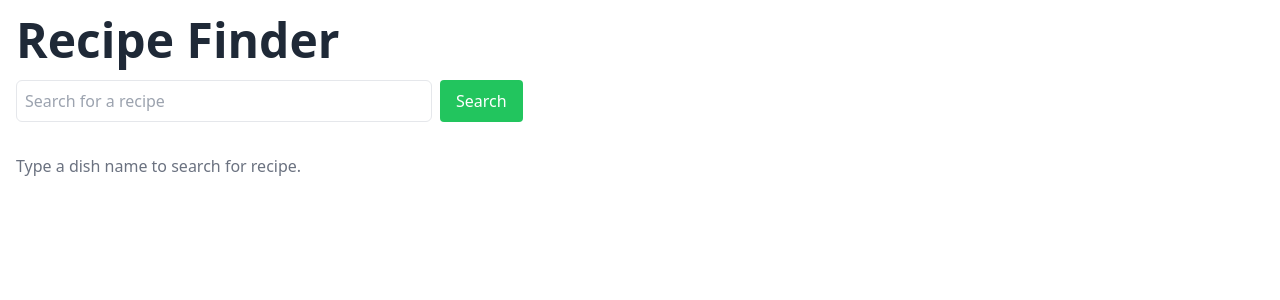
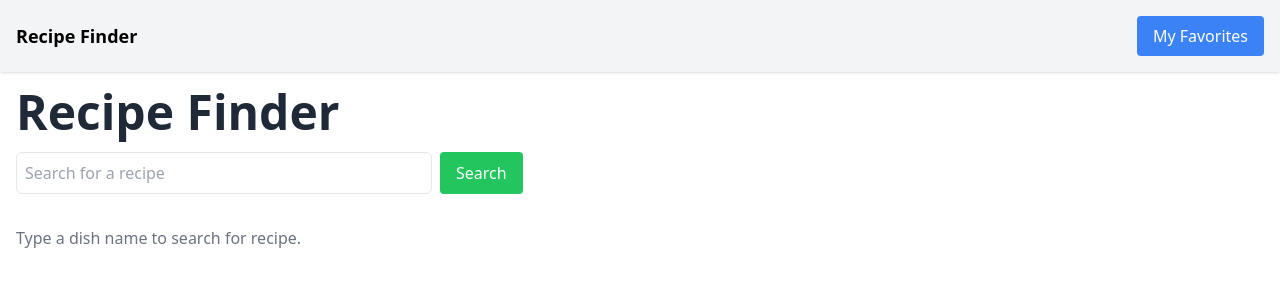
Before and after one commit to Happiness549/ALX-FE-Capstone-Project, a React (Vite) app: page / in a window 1280 px wide. Shown: the top 300 px of the page. Built offline with nearby package versions, Linux system fonts and the light colour scheme.

Commit message:
Debugged my delete favorite button, it was not deleting because i mistakemly put an extre l idMeal

```diff
--- a/src/App.jsx
+++ b/src/App.jsx
@@ -11,11 +11,12 @@ import Favorites from "./components/Favorites";
 function App() {
   return (
     <Router>
+      <NavBar />
       <Routes>
+
         <Route path="/" element={<HomePage />} />
         <Route path="/recipe/:id" element={<RecipeDetails />} />
          <Route path="/favorites" element={<Favorites />} />
-         <Route path='/navbar' element={<NavBar/>}/>
       </Routes>
     </Router>
   );
--- a/src/store/useFavoritesStore.js
+++ b/src/store/useFavoritesStore.js
@@ -7,7 +7,7 @@ const useFavoritesStore = create((set) => ({
 
     removeFavorite: (idMeal) =>
         set((state) => ({
-            favorites: state.favorites.filter((r) => r.idMeal1 !== idMeal),
+            favorites: state.favorites.filter((r) => r.idMeal !== idMeal),
         })),
 }));
 
```
